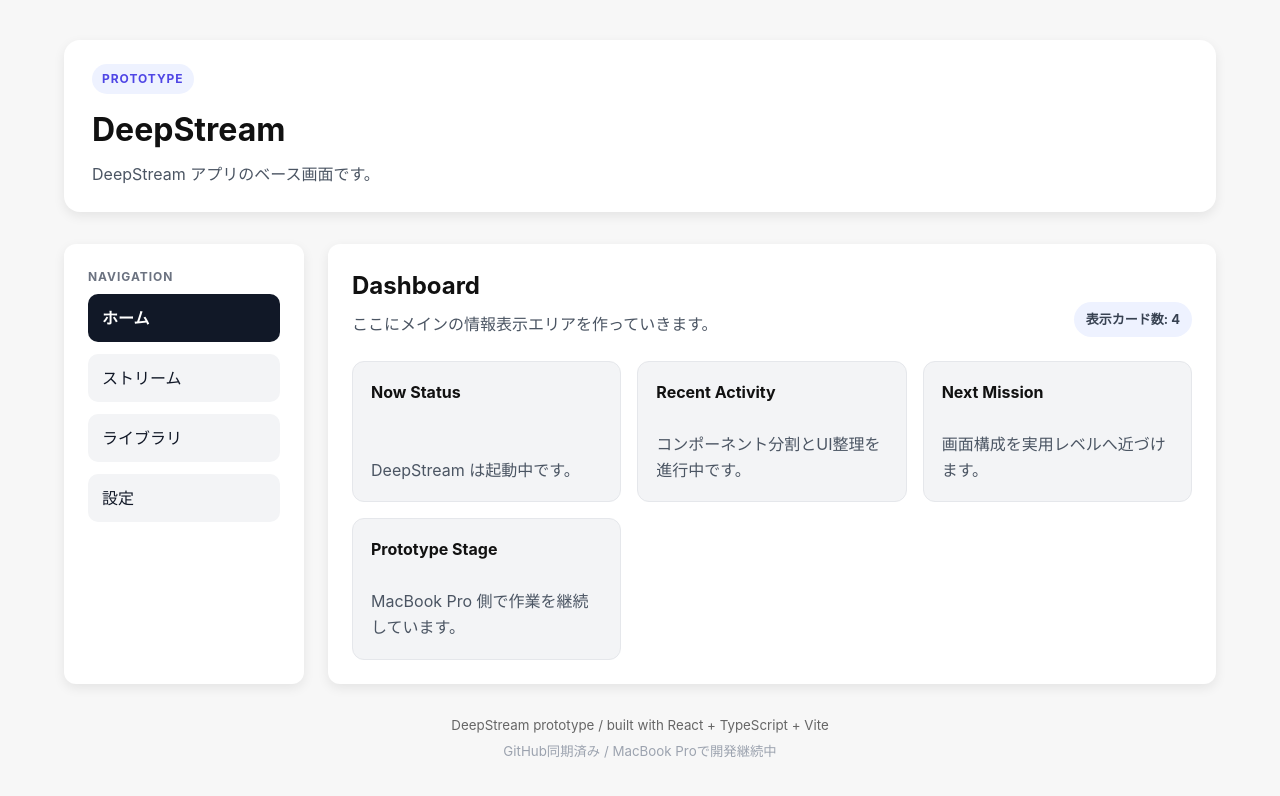
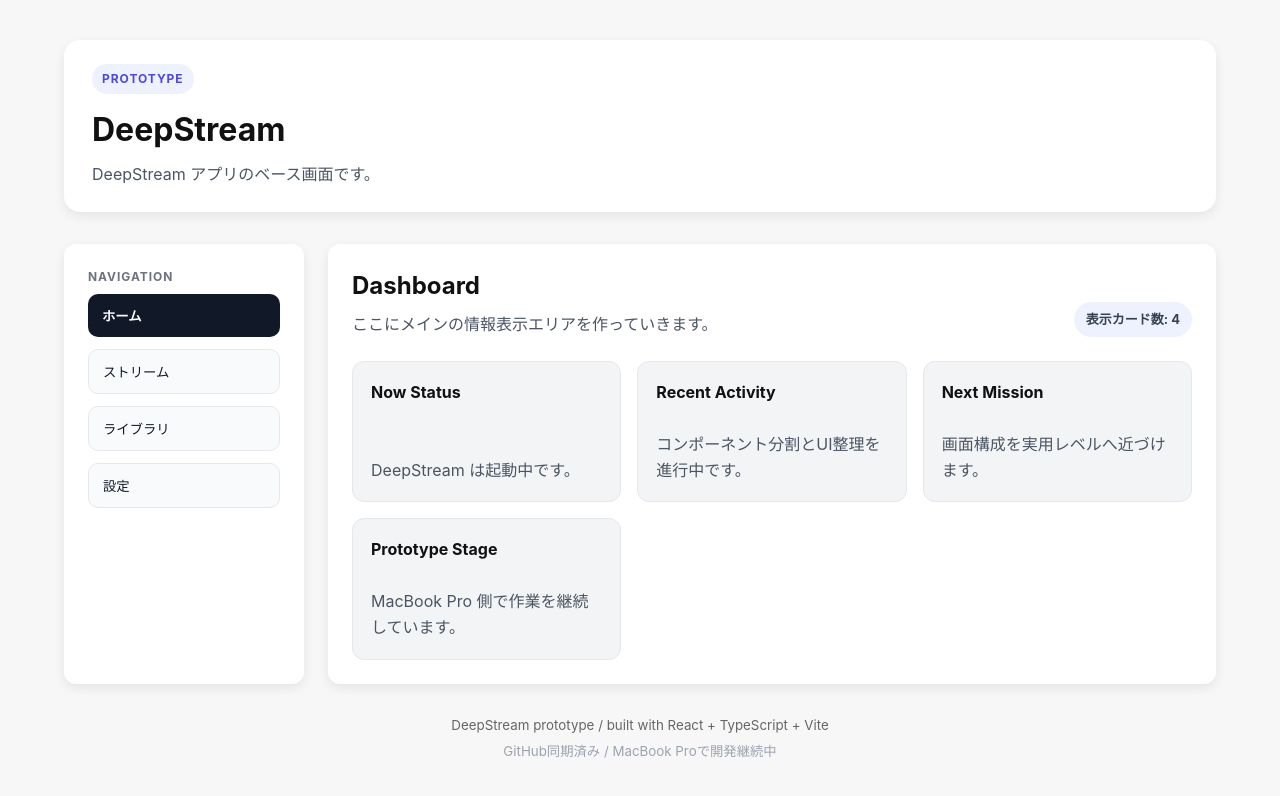
Before and after one commit to wwm001/deepstream, a React (Vite) app: page / in a window 1280 px wide. Shown: the top 796 px of the page. Built offline with nearby package versions, Linux system fonts and the light colour scheme.

Commit message:
Use button style for sidebar items

```diff
--- a/src/components/Sidebar.tsx
+++ b/src/components/Sidebar.tsx
@@ -32,17 +32,23 @@ function Sidebar() {
           }}
         >
           {navigationItems.map((item) => (
-            <li
-              key={item.label}
+            <li key={item.label}>
+              <button
+                type="button"
                 style={{
+                  width: "100%",
+                  textAlign: "left",
                   padding: "12px 14px",
                   borderRadius: "10px",
-                background: item.active ? "#111827" : "#f3f4f6",
+                  border: item.active ? "none" : "1px solid #e5e7eb",
+                  background: item.active ? "#111827" : "#f9fafb",
                   color: item.active ? "#ffffff" : "#111827",
                   fontWeight: item.active ? 700 : 500,
+                  cursor: "pointer",
                 }}
               >
                 {item.label}
+              </button>
             </li>
           ))}
         </ul>
```
Lines whose indentation alone changed are shown as unchanged.
